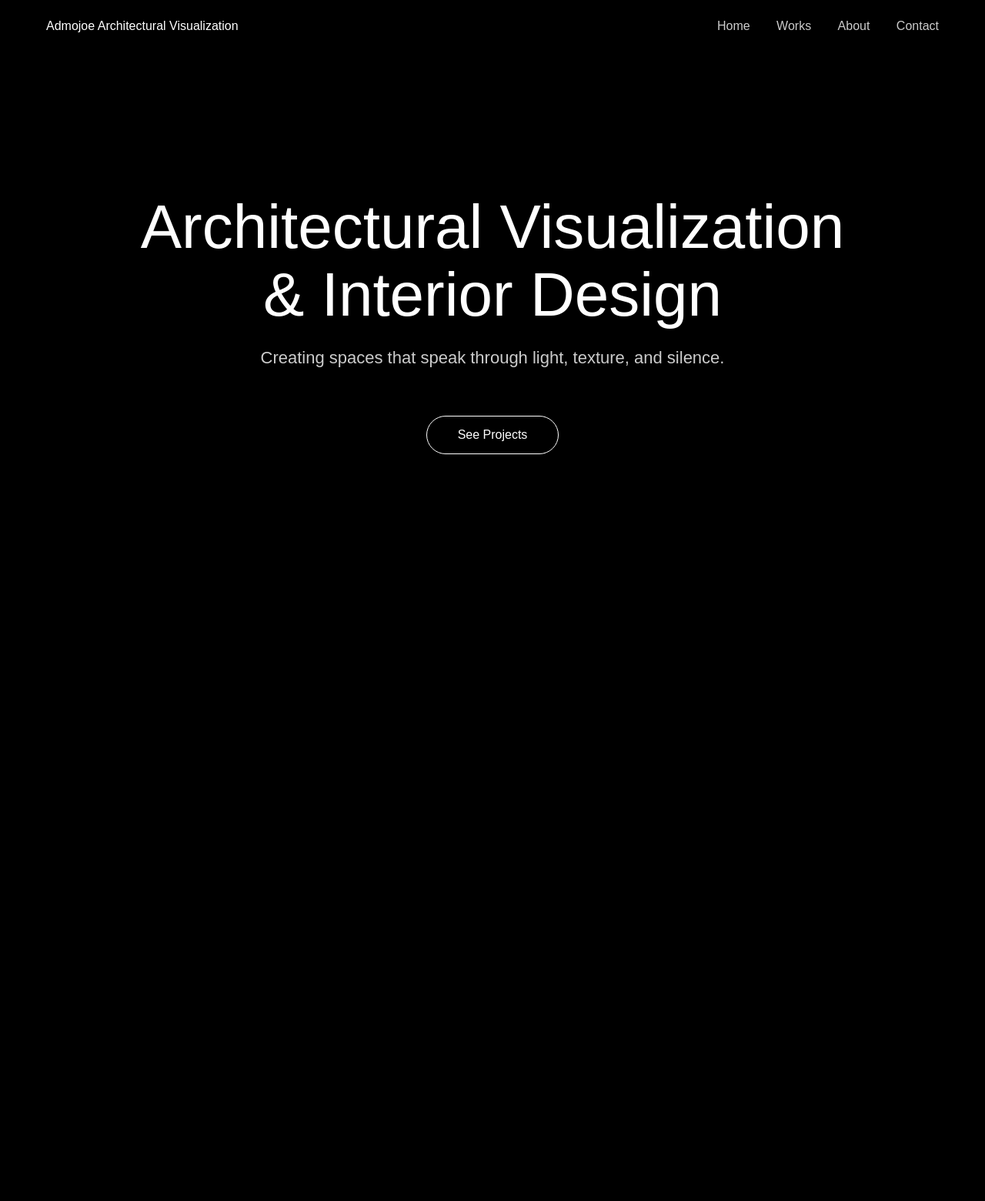
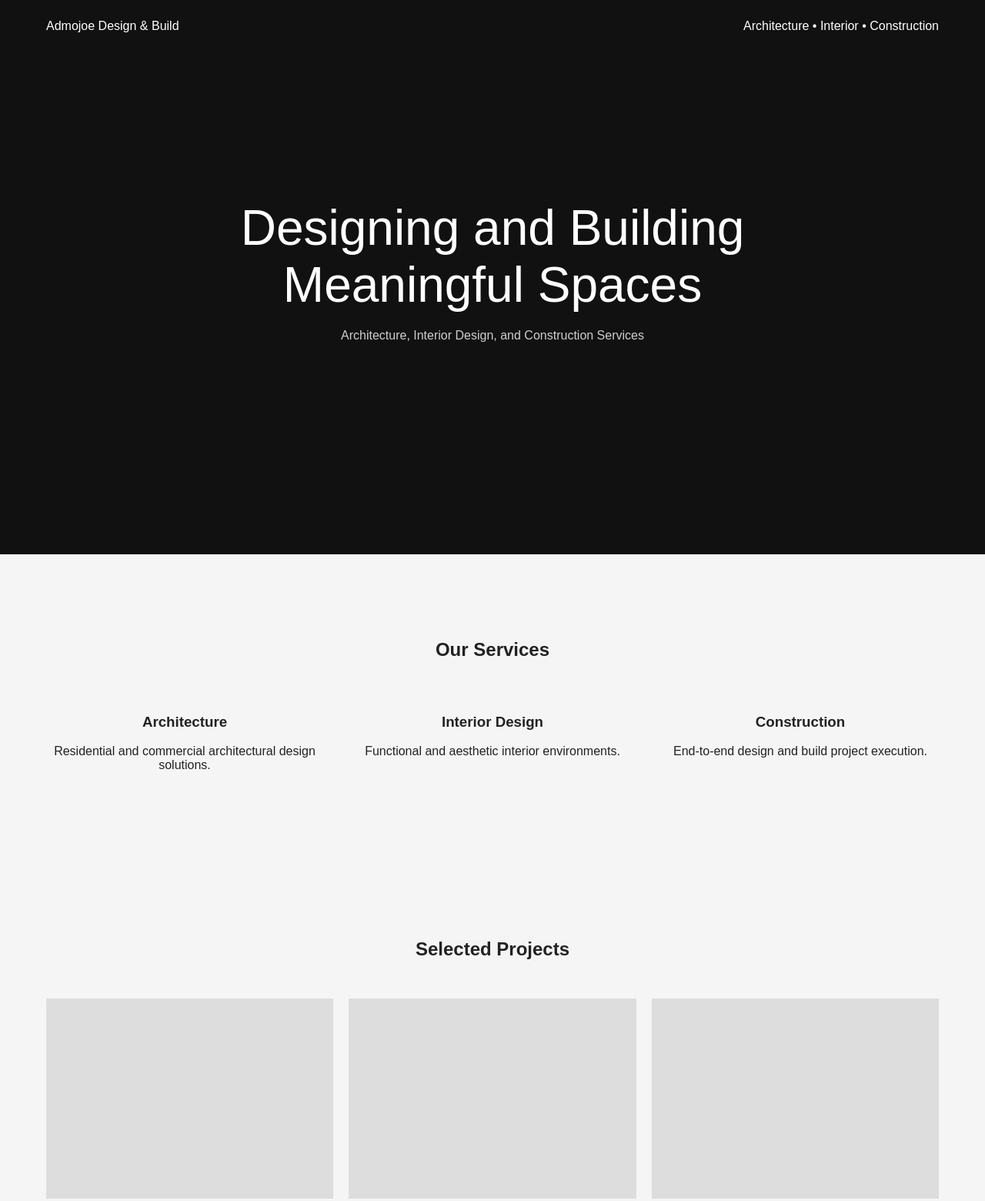
Before and after one commit to admojoe/portofolio, a plain HTML site: page index.html in a window 1280 px wide. Shown: the top 1560 px of the page at 77% size. Before the commit the page ends 840 px from the top, so only its background shows below. Drawn offline with Linux system fonts and the light colour scheme.

Commit message:
Revamp index.html for Admojoe Design & Build
Updated the HTML structure and styles for the Admojoe Design & Build website, enhancing layout and content.

```diff
--- a/index.html
+++ b/index.html
@@ -1,65 +1,102 @@
 <!DOCTYPE html>
 <html>
 <head>
+<meta charset="UTF-8">
 <meta name="viewport" content="width=device-width, initial-scale=1.0">
-<title>Admojoe Studio</title>
+<title>Admojoe Design & Build</title>
 
 <style>
 body{
     margin:0;
-    font-family:Arial, Helvetica, sans-serif;
-    background:black;
+    font-family:Arial, sans-serif;
+    color:#222;
+}
+
+/* NAV */
+nav{
+    display:flex;
+    justify-content:space-between;
+    padding:25px 60px;
+    position:fixed;
+    width:100%;
+    box-sizing:border-box;
     color:white;
 }
 
-nav{
-    position:fixed;
-    top:0;
-    width:100%;
-    display:flex;
-    justify-content:space-between;
-    padding:25px 60px;
-    box-sizing:border-box;
-}
-
-nav a{
+/* HERO */
+.hero{
+    background:#111;
     color:white;
-    margin-left:30px;
-    text-decoration:none;
-    opacity:.8;
-}
-
-.hero{
-    height:100vh;
+    height:90vh;
     display:flex;
     flex-direction:column;
     justify-content:center;
     align-items:center;
     text-align:center;
-    padding:20px;
 }
 
 .hero h1{
-    font-size:80px;
-    line-height:1.1;
+    font-size:64px;
     margin:0;
-    font-weight:300;
+    font-weight:400;
 }
 
 .hero p{
-    margin-top:25px;
-    font-size:22px;
+    margin-top:20px;
     opacity:.8;
 }
 
-button{
-    margin-top:40px;
-    padding:15px 40px;
-    border-radius:40px;
-    border:1px solid white;
-    background:transparent;
+/* SECTION LIGHT */
+.section{
+    padding:90px 60px;
+    background:#f5f5f5;
+}
+
+.section h2{
+    text-align:center;
+    margin-bottom:50px;
+}
+
+/* SERVICES */
+.services{
+    display:grid;
+    grid-template-columns:repeat(3,1fr);
+    gap:40px;
+    text-align:center;
+}
+
+/* PROJECT GRID */
+.projects-grid{
+    display:grid;
+    grid-template-columns:repeat(3,1fr);
+    gap:20px;
+}
+
+.project{
+    height:260px;
+    background:#ddd;
+}
+
+/* PROCESS */
+.process{
+    display:grid;
+    grid-template-columns:repeat(4,1fr);
+    text-align:center;
+}
+
+/* ABOUT */
+.about{
+    max-width:800px;
+    margin:auto;
+    text-align:center;
+}
+
+/* CONTACT */
+.contact{
+    text-align:center;
+    padding:80px;
+    background:#111;
     color:white;
-    font-size:16px;
 }
 </style>
 </head>
@@ -67,27 +104,70 @@ button{
 <body>
 
 <nav>
-    <div>Admojoe Architectural Visualization</div>
-    <div>
-        <a href="#">Home</a>
-        <a href="#">Works</a>
-        <a href="#">About</a>
-        <a href="#">Contact</a>
-    </div>
+<div>Admojoe Design & Build</div>
+<div>Architecture • Interior • Construction</div>
 </nav>
 
-<div class="hero">
-    <h1>
-        Architectural Visualization<br>
-        & Interior Design
-    </h1>
+<section class="hero">
+<h1>Designing and Building<br>Meaningful Spaces</h1>
+<p>Architecture, Interior Design, and Construction Services</p>
+</section>
 
-    <p>
-        Creating spaces that speak through light, texture, and silence.
-    </p>
+<section class="section">
+<h2>Our Services</h2>
+<div class="services">
+<div>
+<h3>Architecture</h3>
+<p>Residential and commercial architectural design solutions.</p>
+</div>
+<div>
+<h3>Interior Design</h3>
+<p>Functional and aesthetic interior environments.</p>
+</div>
+<div>
+<h3>Construction</h3>
+<p>End-to-end design and build project execution.</p>
+</div>
+</div>
+</section>
 
-    <button>See Projects</button>
+<section class="section">
+<h2>Selected Projects</h2>
+<div class="projects-grid">
+<div class="project"></div>
+<div class="project"></div>
+<div class="project"></div>
+<div class="project"></div>
+<div class="project"></div>
+<div class="project"></div>
 </div>
+</section>
+
+<section class="section">
+<h2>Our Process</h2>
+<div class="process">
+<div>Concept</div>
+<div>Design</div>
+<div>Build</div>
+<div>Handover</div>
+</div>
+</section>
+
+<section class="section">
+<div class="about">
+<h2>About Us</h2>
+<p>
+Admojoe Design & Build provides integrated architecture,
+interior, visualization, and construction services for
+residential, commercial, and mixed-use developments.
+</p>
+</div>
+</section>
+
+<section class="contact">
+<h2>Start Your Project With Us</h2>
+<p>hello@admojoe.id</p>
+</section>
 
 </body>
 </html>
```
